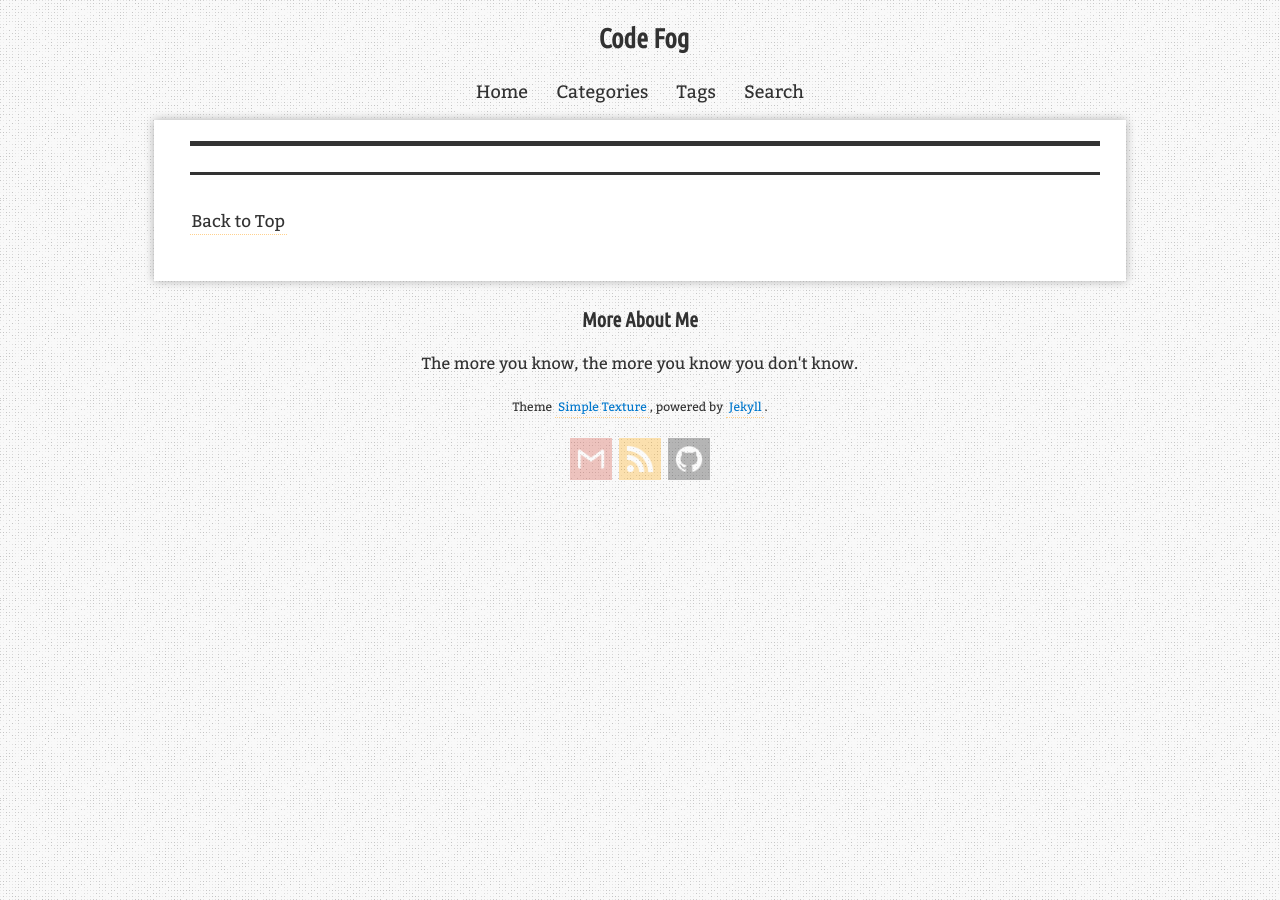
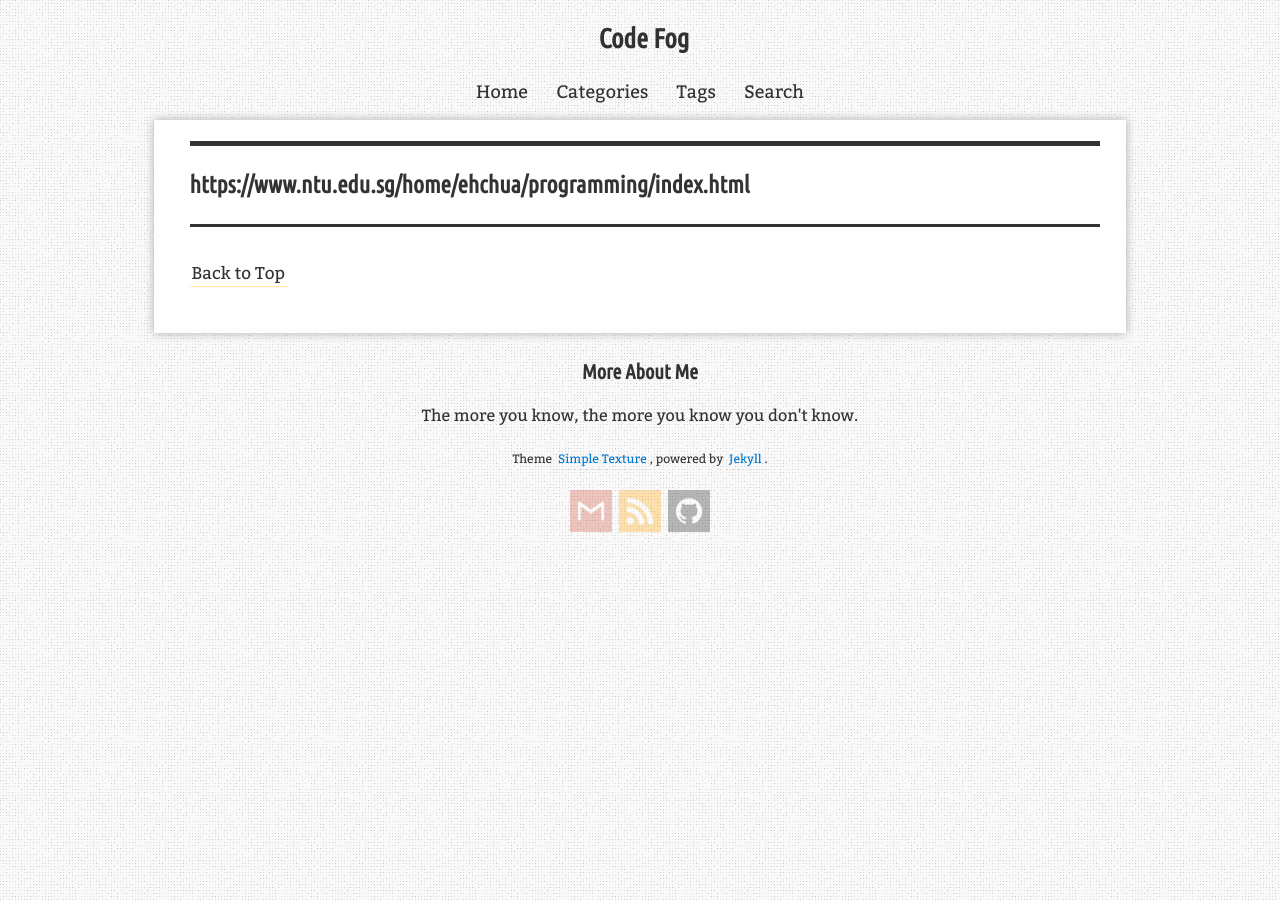
Before and after one commit to liqimore/note, a Jekyll site: the page built from _pages/collection.md, in a window 1280 px wide. Built offline with Jekyll 4.4.1, drawn with Linux system fonts in a browser that asks for light colours; nearby versions of some CDN libraries; comment, search, counter and statistics services are not loaded; some of the changed lines change nothing that is shown.

Commit message:
Update collection.md

```diff
--- a/_pages/collection.md
+++ b/_pages/collection.md
@@ -3,3 +3,5 @@ layout: page
 title: time notes
 permalink: /timenotes/
 ---
+
+### https://www.ntu.edu.sg/home/ehchua/programming/index.html
```
